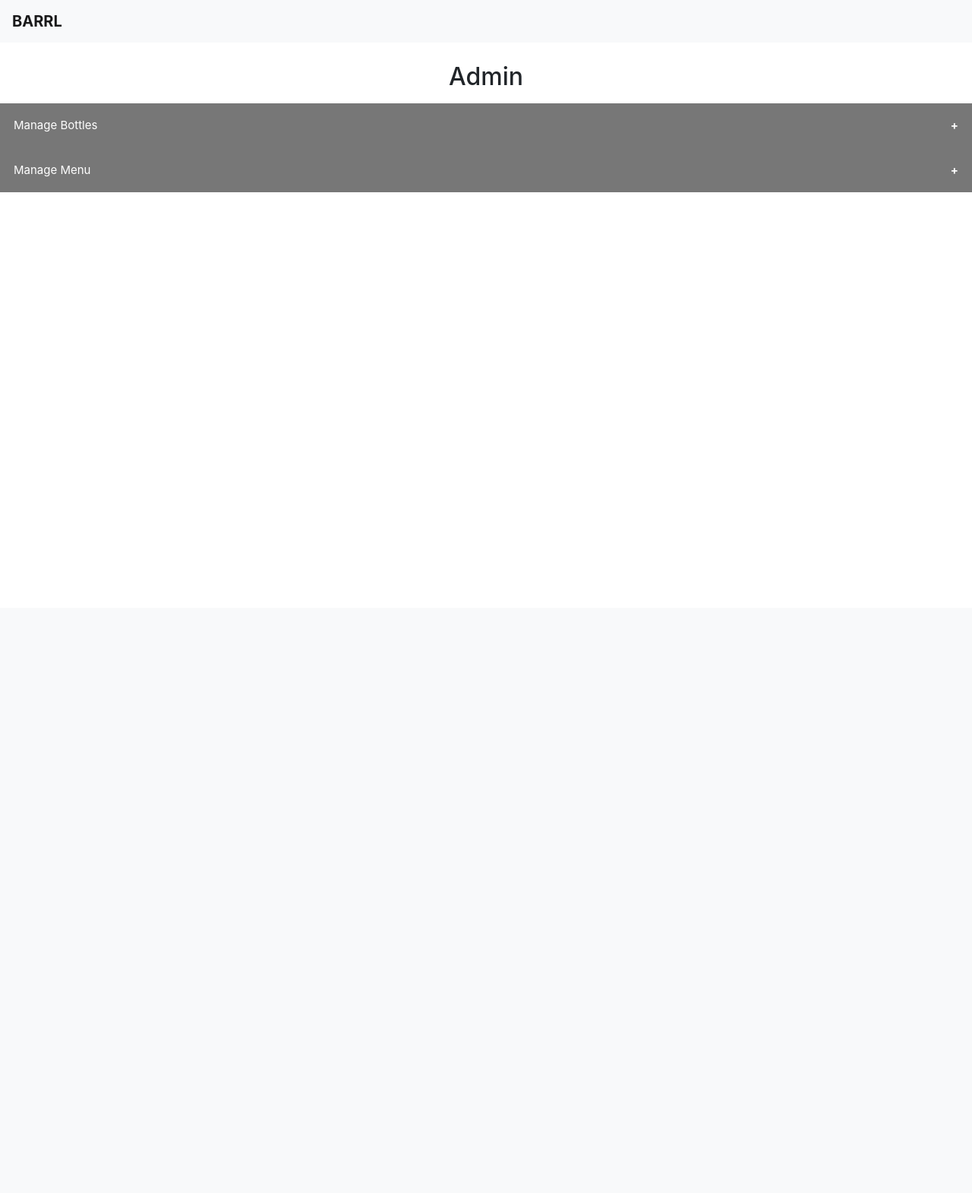
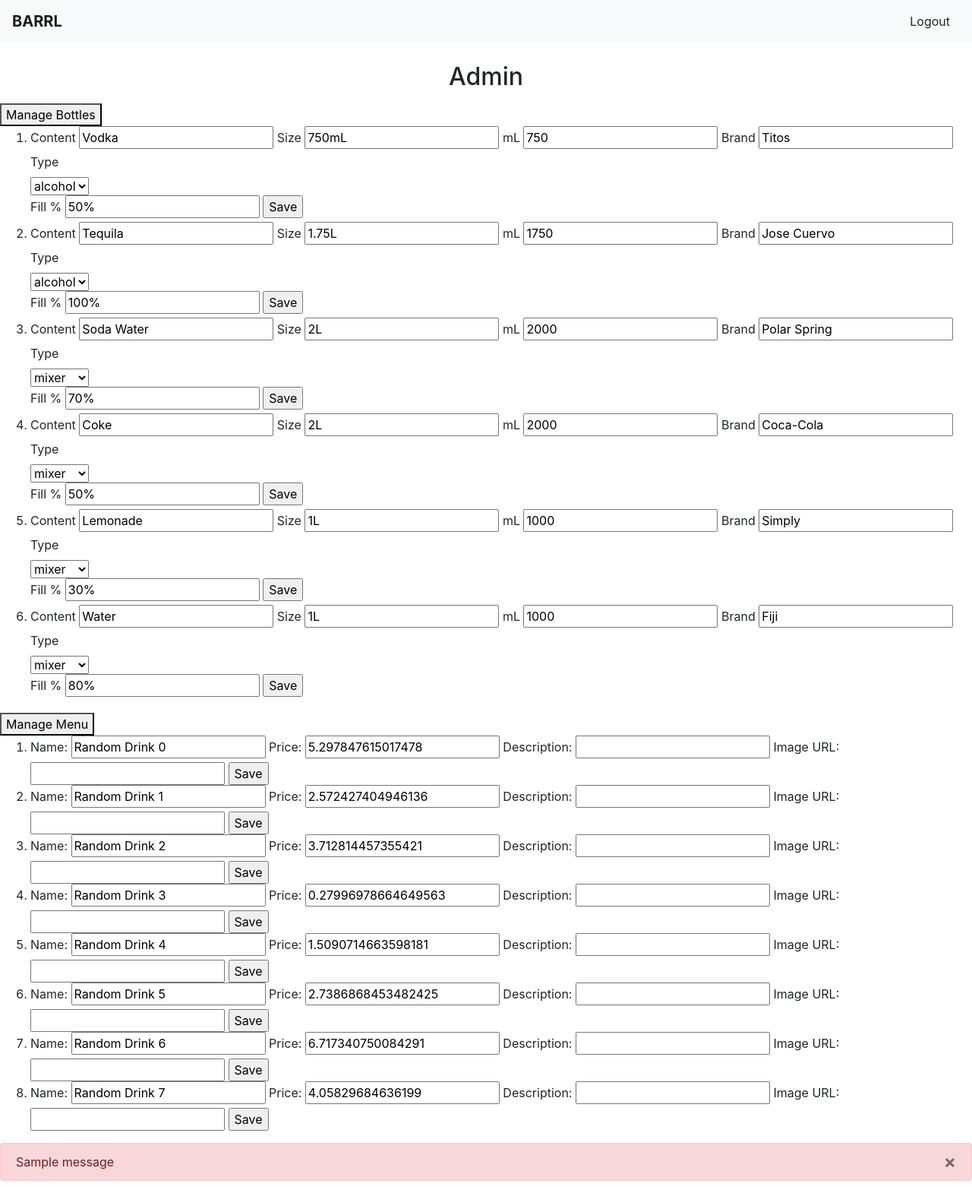
Before and after one commit to gabbyevaristo/barrl, a Flask app: page /admin in a window 1280 px wide. Shown: the whole page at 76% size. Before the commit the page ends 253 px from the top, so only its background shows below. Run offline with Flask 2, Linux system fonts and the light colour scheme; the visitor is signed in with stand-in values (Sample User, id 1); one stand-in notice (Sample message) is shown; some libraries are stand-ins or nearby versions.

Commit message:
Added logout button and fixed admin login page

```diff
--- a/app.py
+++ b/app.py
@@ -1,4 +1,4 @@
-from flask import Flask, render_template, redirect, request, session, jsonify, url_for, abort
+from flask import Flask, render_template, redirect, request, session, jsonify, url_for, abort, flash
 from pi import pour_water, jsonService
 from datetime import timedelta
 import json
@@ -9,8 +9,8 @@ app = Flask(__name__)
 app.secret_key = 'barrrrrl'
 app.permanent_session_lifetime = timedelta(hours=30)
 
-app.config['STRIPE_PUBLIC_KEY'] = "pk_test_51IrKAPEx3ZnFyUF0TLud5ekbUAvIM6Cdvo7RZkGhfoSNKJBLkpF0WE6A5GNGedvZ8VyzpVFb5NF5tdPJRqXmfvmu003iF1LG6k"
-app.config['STRIPE_SECRET_KEY'] = "sk_test_51IrKAPEx3ZnFyUF0xExm1uVSSm9XzTELrGlQwLnioL1PZ7N2OnuQbxy6IkJj7Jb1j7j1PTvvsI2rR0ISXC2ypBXI00VKnWo9Cm"
+app.config['STRIPE_PUBLIC_KEY'] = 'pk_test_51IrKAPEx3ZnFyUF0TLud5ekbUAvIM6Cdvo7RZkGhfoSNKJBLkpF0WE6A5GNGedvZ8VyzpVFb5NF5tdPJRqXmfvmu003iF1LG6k'
+app.config['STRIPE_SECRET_KEY'] = 'sk_test_51IrKAPEx3ZnFyUF0xExm1uVSSm9XzTELrGlQwLnioL1PZ7N2OnuQbxy6IkJj7Jb1j7j1PTvvsI2rR0ISXC2ypBXI00VKnWo9Cm'
 stripe.api_key = app.config['STRIPE_SECRET_KEY']
 bottles = jsonService.loadJson(r'jsonFiles/ingredients.json')
 drinks = jsonService.loadJson(r'jsonFiles/menu.json')
@@ -21,28 +21,38 @@ def index():
     return render_template('index.html')
 
 
+@app.route('/admin_login', methods=["GET","POST"])
+def admin_login():
+    if request.method == "POST":
+        # Confirm correct access code was inputted
+        if request.form.get('code') == 'highball':
+            session['admin_login'] = True
+            return redirect('/admin')
+        else:
+            # Wrong access code
+            flash('Incorrect access code')
+            return redirect('/admin_login')
+    else:
+        if 'admin_login' in session:
+            return redirect('/admin')
+        else:
+            return render_template('admin_login.html')
+
+
 @app.route('/admin', methods=["GET", "POST"])
 def admin():
     if request.method == "GET":
-        if 'admin_login' in session and session['admin_login'] == True:
-            return render_template('admin.html', bottles=bottles, drinks=drinks)
+        if 'admin_login' in session:
+            return render_template('admin.html', bottles=bottles, drinks=drinks, show='admin')
         else:
             return redirect('/admin_login')
 
-@app.route('/admin_login', methods=["GET","POST"])
-def admin_login():
-    if request.method == "GET":
-        return render_template('admin_login.html')
-    else:
-        # Confirm user has access code
-        if request.form.get('code') == "highball":
-            session['admin_login'] = True
-            return redirect('/admin')
-        else:
-            # Wrong Password
-            # TODO: Add alert for wrong PW?
-            session['admin_login'] = False
-            return redirect('/admin_login')
+
+@app.route('/logout', methods=["POST"])
+def logout():
+    if 'admin_login' in session:
+        session.pop('admin_login', None)
+    return jsonify({})
 
 
 @app.route('/update_bottles/<id>', methods=["POST"])
@@ -63,7 +73,7 @@ def update_menu(id):
     drinks[id]['price'] = request.form.get('price')
     drinks[id]['ingredients'] = request.form.get('ingredients')
     drinks[id]['image'] = request.form.get('image')
-    jsonService.saveJson(drinks, r"jsonFiles/menu.json")
+    jsonService.saveJson(drinks, r'jsonFiles/menu.json')
     return redirect('/admin')
 
 
@@ -71,7 +81,7 @@ def update_menu(id):
 def mvp():
     if request.method == "POST":
         pour_water.pour_water()
-        print("Pouring predetermined drink")
+        print('Pouring predetermined drink')
         return redirect('/mvp')
     else:
         return render_template('mvp.html')
@@ -79,32 +89,32 @@ def mvp():
 
 @app.route('/menu')
 def menu():
-    if "shopping_cart" not in session:
-        return render_template('menu.html', drinks=drinks, cart_quantity='', show=True)
+    if 'shopping_cart' not in session:
+        return render_template('menu.html', drinks=drinks, cart_quantity='', show='user')
     else:
-        return render_template('menu.html', drinks=drinks, cart_quantity=session["cart_quantity"], show=True)
+        return render_template('menu.html', drinks=drinks, cart_quantity=session['cart_quantity'], show='user')
 
 
 @app.route('/cart')
 def cart():
-    if "shopping_cart" not in session:
-        return render_template('cart.html', drinks={}, cart_quantity='', show=True)
+    if 'shopping_cart' not in session:
+        return render_template('cart.html', drinks={}, cart_quantity='', show='user')
     else:
-        return render_template('cart.html', drinks=session["shopping_cart"], cart_quantity=session["cart_quantity"], show=True)
+        return render_template('cart.html', drinks=session['shopping_cart'], cart_quantity=session['cart_quantity'], show='user')
 
 
 @app.route('/pour-portal')
 def pour_portal():
     # Clear shopping cart and cart quantity session when user first enters portal
-    if "shopping_cart" in session:
-        session["pour_items"] = session["shopping_cart"].copy()
-        session.pop("shopping_cart", None)
-        session.pop("cart_quantity", None)
+    if 'shopping_cart' in session:
+        session['pour_items'] = session['shopping_cart'].copy()
+        session.pop('shopping_cart', None)
+        session.pop('cart_quantity', None)
 
-    if "pour_items" not in session:
-        return render_template('pour_portal.html', drinks={}, cart_quantity='', show=True)
+    if 'pour_items' not in session:
+        return render_template('pour_portal.html', drinks={}, cart_quantity='', show='user')
     else:
-        return render_template('pour_portal.html', drinks=session["pour_items"], cart_quantity='', show=False)
+        return render_template('pour_portal.html', drinks=session['pour_items'], cart_quantity='')
 
 
 @app.route('/add-to-cart', methods=['POST'])
@@ -114,20 +124,20 @@ def add_to_cart():
     drink_quantity = data['drink_quantity']
 
     session.modified = True
-    if "shopping_cart" not in session:
-        session["shopping_cart"] = {}
-        session["cart_quantity"] = "0"
+    if 'shopping_cart' not in session:
+        session['shopping_cart'] = {}
+        session['cart_quantity'] = '0'
 
     # If drink is already in cart, update quantity
-    if drink_id not in session["shopping_cart"]:
-        session["shopping_cart"][drink_id] = drinks[drink_id].copy()
-        session["shopping_cart"][drink_id]['quantity'] = drink_quantity
+    if drink_id not in session['shopping_cart']:
+        session['shopping_cart'][drink_id] = drinks[drink_id].copy()
+        session['shopping_cart'][drink_id]['quantity'] = drink_quantity
     else:
-        new_quantity = int(session["shopping_cart"][drink_id]['quantity']) + int(drink_quantity)
-        session["shopping_cart"][drink_id]['quantity'] = str(new_quantity)
+        new_quantity = int(session['shopping_cart'][drink_id]['quantity']) + int(drink_quantity)
+        session['shopping_cart'][drink_id]['quantity'] = str(new_quantity)
 
-    session["cart_quantity"] = get_cart_quantity()
-    return jsonify(session["cart_quantity"])
+    session['cart_quantity'] = get_cart_quantity()
+    return jsonify(session['cart_quantity'])
 
 
 @app.route('/edit-cart', methods=['POST'])
@@ -139,10 +149,10 @@ def edit_cart():
     session.modified = True
 
     # Update quantity
-    session["shopping_cart"][drink_id]['quantity'] = updated_quantity
-    session["cart_quantity"] = get_cart_quantity()
+    session['shopping_cart'][drink_id]['quantity'] = updated_quantity
+    session['cart_quantity'] = get_cart_quantity()
 
-    return jsonify(session["cart_quantity"])
+    return jsonify(session['cart_quantity'])
 
 
 @app.route('/remove-from-cart', methods=['POST'])
@@ -153,38 +163,38 @@ def remove_from_cart():
     session.modified = True
 
     # Remove item from session
-    del session["shopping_cart"][drink_id]
-    session["cart_quantity"] = get_cart_quantity()
+    del session['shopping_cart'][drink_id]
+    session['cart_quantity'] = get_cart_quantity()
 
     # Render empty cart page and clear session if cart becomes empty
-    if len(session["shopping_cart"]) == 0:
-        session.pop("shopping_cart", None)
-        session.pop("cart_quantity", None)
+    if len(session['shopping_cart']) == 0:
+        session.pop('shopping_cart', None)
+        session.pop('cart_quantity', None)
         return jsonify('')
 
-    return jsonify(session["cart_quantity"])
+    return jsonify(session['cart_quantity'])
 
 
 @app.route('/pour-drink', methods=['POST'])
 def pour_drink():
     data = json.loads(request.data)
     drink_id = data['drink_id'] # This id is used to determine which drink to pour
-    print(drinks[drink_id]['name'] + " poured!")
+    print(drinks[drink_id]['name'] + ' poured!')
 
     session.modified = True
 
-    new_quantity = int(session["pour_items"][drink_id]['quantity']) - 1
+    new_quantity = int(session['pour_items'][drink_id]['quantity']) - 1
 
     # Delete drink from pour_items session if quantity reaches 0, else
     # set the new quantity to old quantity minus 1
     if new_quantity == 0:
-        del session["pour_items"][drink_id]
+        del session['pour_items'][drink_id]
     else:
-        session["pour_items"][drink_id]['quantity'] = str(new_quantity)
+        session['pour_items'][drink_id]['quantity'] = str(new_quantity)
 
     # Remove pour_items session if there are no more drinks on the pour page
-    if len(session["pour_items"]) == 0:
-        session.pop("pour_items", None)
+    if len(session['pour_items']) == 0:
+        session.pop('pour_items', None)
         return jsonify('')
 
     return jsonify({})
@@ -236,13 +246,13 @@ def stripe_webhook():
 
 
 def get_cart_quantity():
-    if "shopping_cart" in session:
-        return str(sum(int(drink['quantity']) for drink in session["shopping_cart"].values()))
+    if 'shopping_cart' in session:
+        return str(sum(int(drink['quantity']) for drink in session['shopping_cart'].values()))
 
 
 def get_cart_items():
-    if "shopping_cart" in session:
-        items, items_list = session["shopping_cart"].copy(), []
+    if 'shopping_cart' in session:
+        items, items_list = session['shopping_cart'].copy(), []
         for item in items:
             item_dict = {}
             item_dict['price_data'] = {'currency': 'usd', 'product_data': {'name': items[item]['name'], 'images': [items[item]['image']]}, 'unit_amount': int(float(items[item]['price']) * 100)}
@@ -253,5 +263,5 @@ def get_cart_items():
 
 
 
-if __name__ == "__main__":
+if __name__ == '__main__':
     app.run(debug=True, host='0.0.0.0')
--- a/static/admin.js
+++ b/static/admin.js
@@ -12,3 +12,18 @@ for (i = 0; i < coll.length; i++) {
     }
   });
 }
+
+
+// Log admin out
+$('#logout').click(function() {
+  console.log("Hi")
+  fetch("/logout", {
+      method: "POST"
+  })
+  .then(response => response.json())
+  .then(data => {
+      setTimeout(function(){
+          window.location.reload();
+      }, 100);
+  });
+})
--- a/static/style.css
+++ b/static/style.css
@@ -213,6 +213,15 @@
     height: 29px;
 }
 
+
+/* Admin styles */
+
+#logout {
+    font-size: 1.0rem;
+}
+
+/*
+
 .collapsible {
   background-color: #777;
   color: white;
@@ -258,3 +267,5 @@ form.admin-form select,
 form.admin-form input {
   display: block;
 }
+
+*/
--- a/templates/layout.html
+++ b/templates/layout.html
@@ -22,7 +22,7 @@
     <nav class="navbar fixed-top navbar-expand navbar-light bg-light">
       <a class="navbar-brand text-uppercase font-weight-bold" href="/"> Barrl </a>
 
-      {% if show %}
+      {% if show == "user" %}
         <div class="navbar-collapse collapse">
           <ul class="navbar-nav mr-auto mt-0 mt-lg-0">
               <li class="nav-item">
@@ -36,13 +36,30 @@
             </a>
           </p>
         </div>
+      {% elif show == "admin" %}
+        <div class="navbar-collapse collapse">
+          <p class="nav-item my-0 my-lg-0 ml-auto">
+            <button id="logout" class="btn" type="button"> Logout </button>
+          </p>
+        </div>
       {% endif %}
 
     </nav>
 
-    </div>
+    <div id="content">{% block content %} {% endblock %}</div>
 
-    <div id="content">{% block content %} {% endblock %}</div>
+    {% with messages = get_flashed_messages() %}
+      {% if messages %}
+        {% for message in messages %}
+          <div class="alert alert-danger alert-dismissable fade show" role="alert">
+            {{ message }}
+            <button type="button" class="close" data-dismiss="alert">
+              <span aria-hidden="true">&times;</span>
+            </button>
+          </div>
+        {% endfor%}
+      {% endif %}
+    {% endwith %}
 
     <script src="https://code.jquery.com/jquery-3.3.1.js"></script>
     <script src="https://cdnjs.cloudflare.com/ajax/libs/popper.js/1.14.7/umd/popper.min.js" integrity="sha384-UO2eT0CpHqdSJQ6hJty5KVphtPhzWj9WO1clHTMGa3JDZwrnQq4sF86dIHNDz0W1" crossorigin="anonymous"></script>
```
Also changed, not shown: templates/admin_login.html (+4 -11 lines), static/admin_login.js (deleted).
